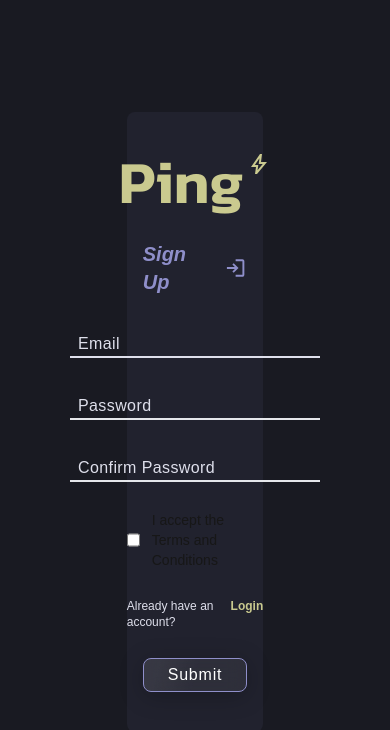
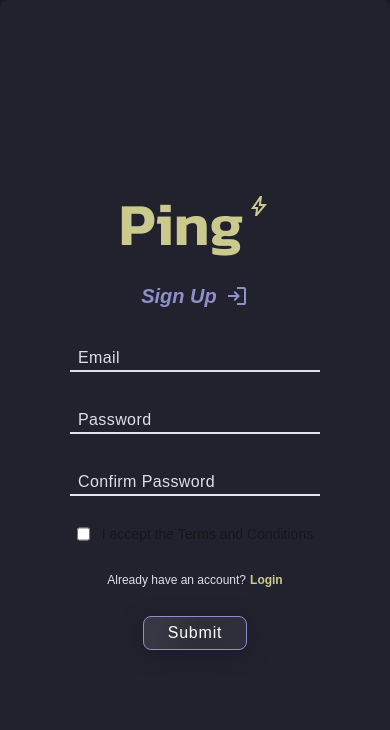
Before and after one commit to Nischa1Mv/Ping, a Next.js app: page /signup in a window 390 px wide. Shown: the top 730 px of the page. Built offline with nearby package versions, Linux system fonts and the light colour scheme; no server answers.

Commit message:
reponsive for logia and siignup

```diff
--- a/src/app/login/page.tsx
+++ b/src/app/login/page.tsx
@@ -90,7 +90,7 @@ function Login() {
           </div>
         </>
       ) : (
-        <form className="flex flex-col justify-center items-center gap-7 w-[35%] py-10 rounded-lg bg-[#21222e] border-[#1E1E1E]">
+        <form className="flex flex-col justify-center items-center gap-7 md:w-[70%] md:h-[80%] lg:w-[40%] lg:h-[70%] h-screen  py-10  rounded-lg bg-[#21222e] border-[#1E1E1E] w-full">
           <span
             className={`${kanit.className} text-6xl gap-1 flex text-[#CACA8F]`}
           >
--- a/src/app/signup/page.tsx
+++ b/src/app/signup/page.tsx
@@ -78,7 +78,7 @@ function SignUp() {
           </div>
         </>
       ) : (
-        <form className="flex flex-col justify-center items-center gap-7 w-[35%] py-10 rounded-lg bg-[#21222e] border-[#1E1E1E]">
+        <form className="flex flex-col justify-center items-center gap-7 h-full w-full  md:w-[70%] md:h-[90%] md:py-10   lg:w-[50%] lg:h-fit lg:py-10   rounded-lg bg-[#21222e] border-[#1E1E1E] ">
           <span
             className={`${kanit.className} text-6xl gap-1 flex text-[#CACA8F]`}
           >
```
